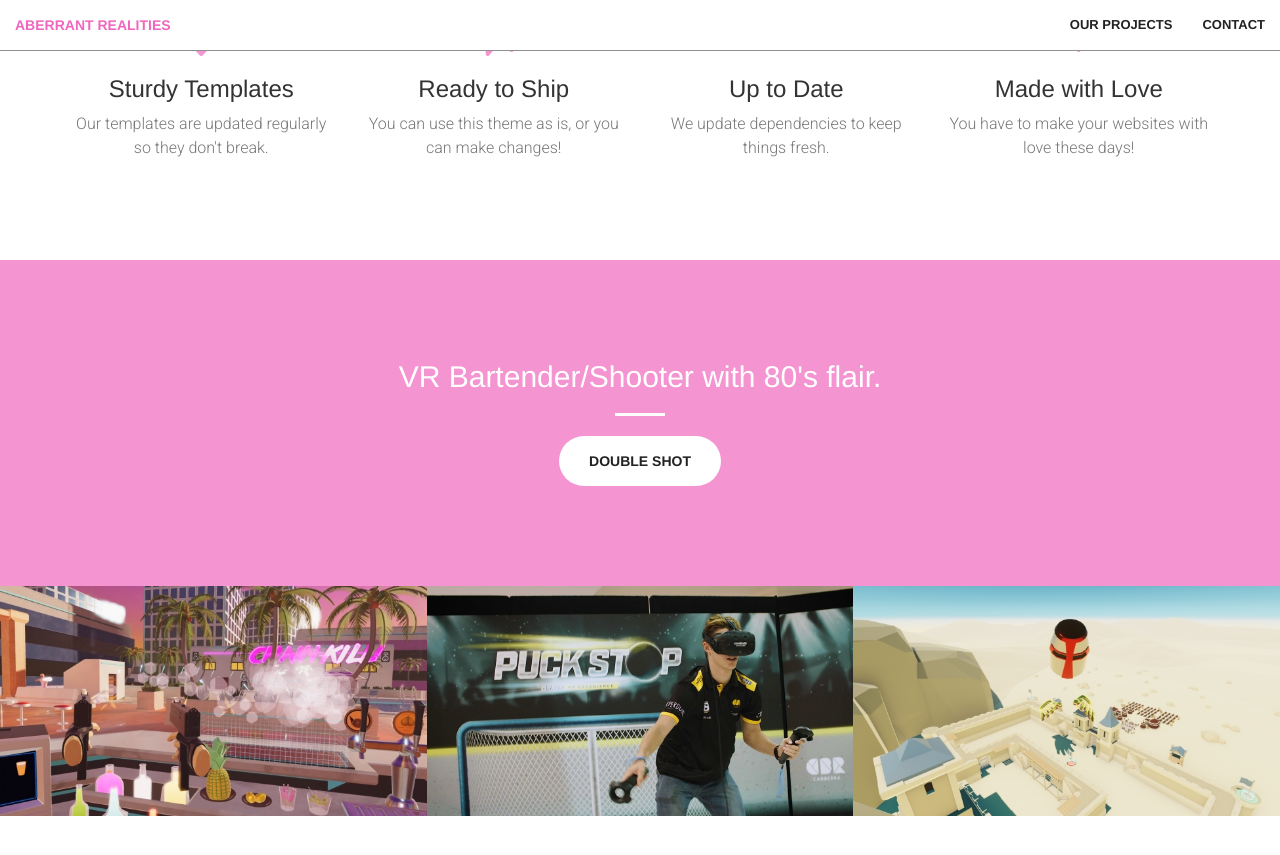
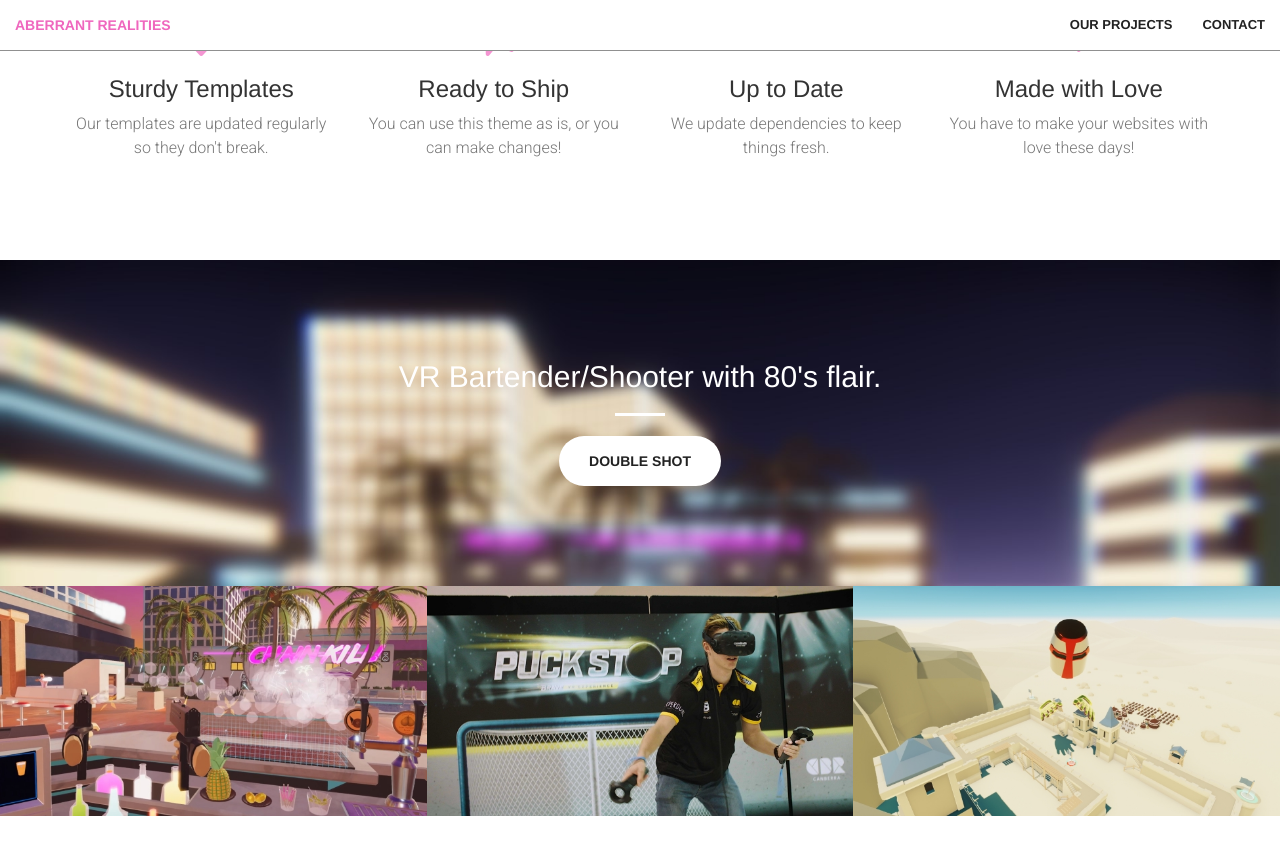
Before and after one commit to aberrantrealities/aberrantrealities.github.io, a Jekyll site: the page built from prototypes.html, in a window 1280 px wide and 900 px high, scrolled down 1096 px. Shown: the top 855 px of the window. Built offline with Jekyll 4.4.1, drawn with Linux system fonts in a browser that asks for light colours; some web fonts are replaced.

Commit message:
new call to action fixes

```diff
--- a/_includes/call-to-action.html
+++ b/_includes/call-to-action.html
@@ -1,4 +1,4 @@
-<section class="bg-primary" id="about">
+<section class="bg-primary doubleshot" id="about">
     <div class="container">
         <div class="row">
             <div class="col-lg-8 col-lg-offset-2 text-center">
--- a/_sass/_base.scss
+++ b/_sass/_base.scss
@@ -348,3 +348,7 @@ img::-moz-selection {
 body {
     -webkit-tap-highlight-color: $theme-dark;
 }
+.doubleshot {
+    background: url('/img/doubleshot.jpg');
+    background-size: cover;
+}
```
Also changed, not shown: img/doubleshot.jpg (added).
